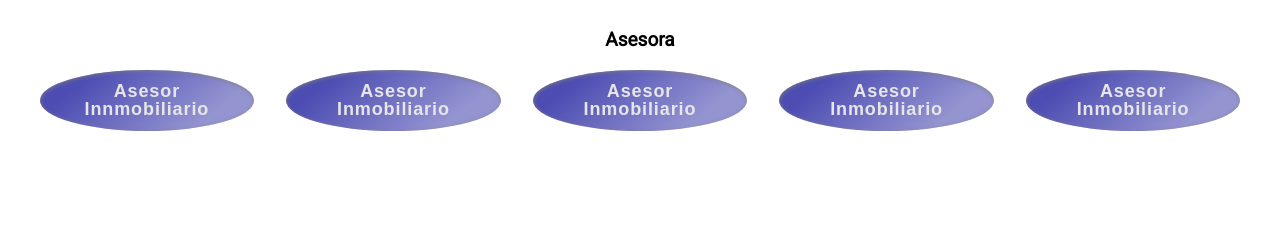
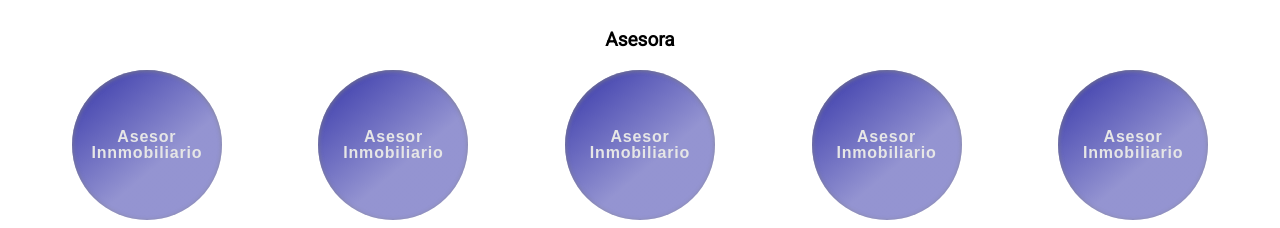
Before and after one commit to BarrasDesigns/VcardBGallegos, a plain HTML site: page index.html in a window 1280 px wide. Shown: the part 619-847 px from the top of the page. Before the commit the page ends 800 px from the top, so only its background shows below. Drawn offline with Linux system fonts and the light colour scheme.

Commit message:
se cambia el tamaño en los enlaces

```diff
--- a/styles.css
+++ b/styles.css
@@ -171,6 +171,8 @@ body {
 
     cursor: pointer;
     padding: 0.7em 1em;
+    width: 150px;
+    height: 150px;
     border-radius: 50%;
     min-height: 2.4em;
     max-width: 13em;
@@ -178,7 +180,7 @@ body {
     align-items: center;
     gap: 0.5em;
 
-    font-size: 18px;
+    font-size: 16px;
     letter-spacing: 0.05em;
     line-height: 1;
     font-weight: bold;
```
